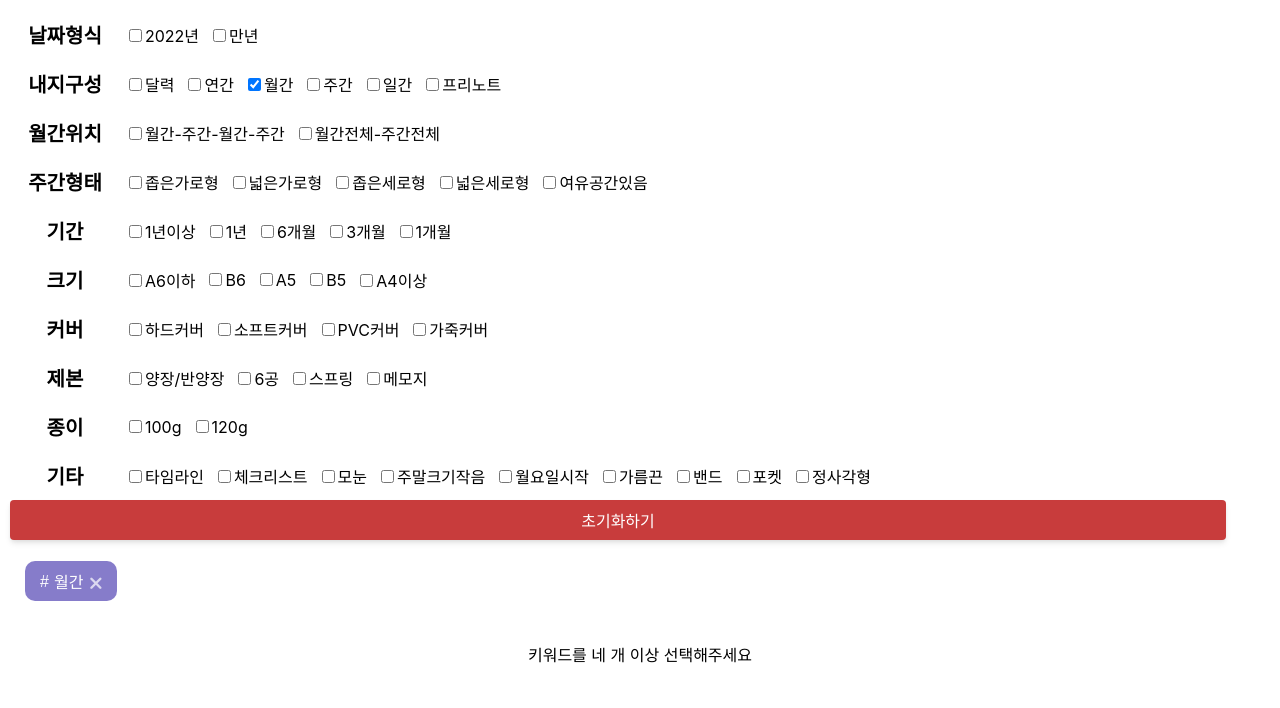
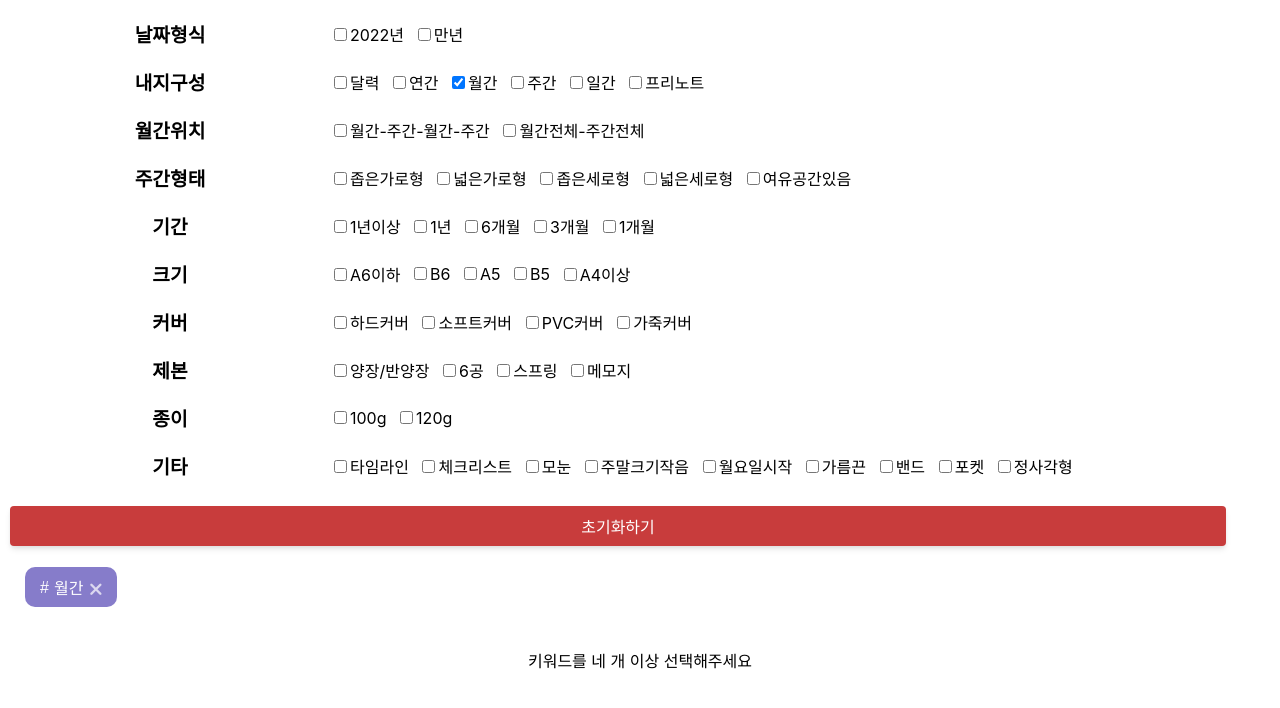
Before and after one commit to purple402/diarySearch, a React (Create React App) app: page / in a window 1280 px wide. Shown: the top 708 px of the page. Built offline with nearby package versions, Linux system fonts and the light colour scheme.

Commit message:
Update Category.css

```diff
--- a/src/components/Category.css
+++ b/src/components/Category.css
@@ -14,34 +14,48 @@
 }
 
 .groupHeader {
-  padding: 0px 10px;
   margin: 10px 0px;
-  width: 90px;
+  width: 25vw;
   text-align: center;
-  font-size: 20px;
+  font-size: 1.2rem;
 }
 
 .subCategory {
   list-style: none;
-  padding-left: 10px;
+  padding-left: 0px;
   display: flex;
-  width: 80%;
+  width: 70vw;
   align-items: center;
   overflow: auto;
   position: absolute;
-  left: 100px;
-  /* margin-bottom: -17px */
+  left: 25vw;
 }
 
 .subCategory li {
-  margin: 5px;
+  margin: 0.3rem 0.6rem 0.3rem 0;
+  font-size: 1rem;
   word-break: keep-all;
   white-space: nowrap;
 }
 
+.subCategory::-webkit-scrollbar {
+  height: 0.5rem;
+  width: 90%;
+}
+
+.subCategory::-webkit-scrollbar-thumb {
+  background-color: rgba(112, 115, 196, 1);
+  border-radius: 0.3rem;
+}
+
+.subCategory::-webkit-scrollbar-track {
+  background-color: rgb(175, 172, 199);
+  border-radius: 0.3rem;
+}
+
 /* Reset button */
 .resetBtn {
-  margin: 0;
+  margin: 1rem 0 0 0;
   padding: 0.5rem 1rem;
   font-size: 1rem;
   font-weight: 400;
```
